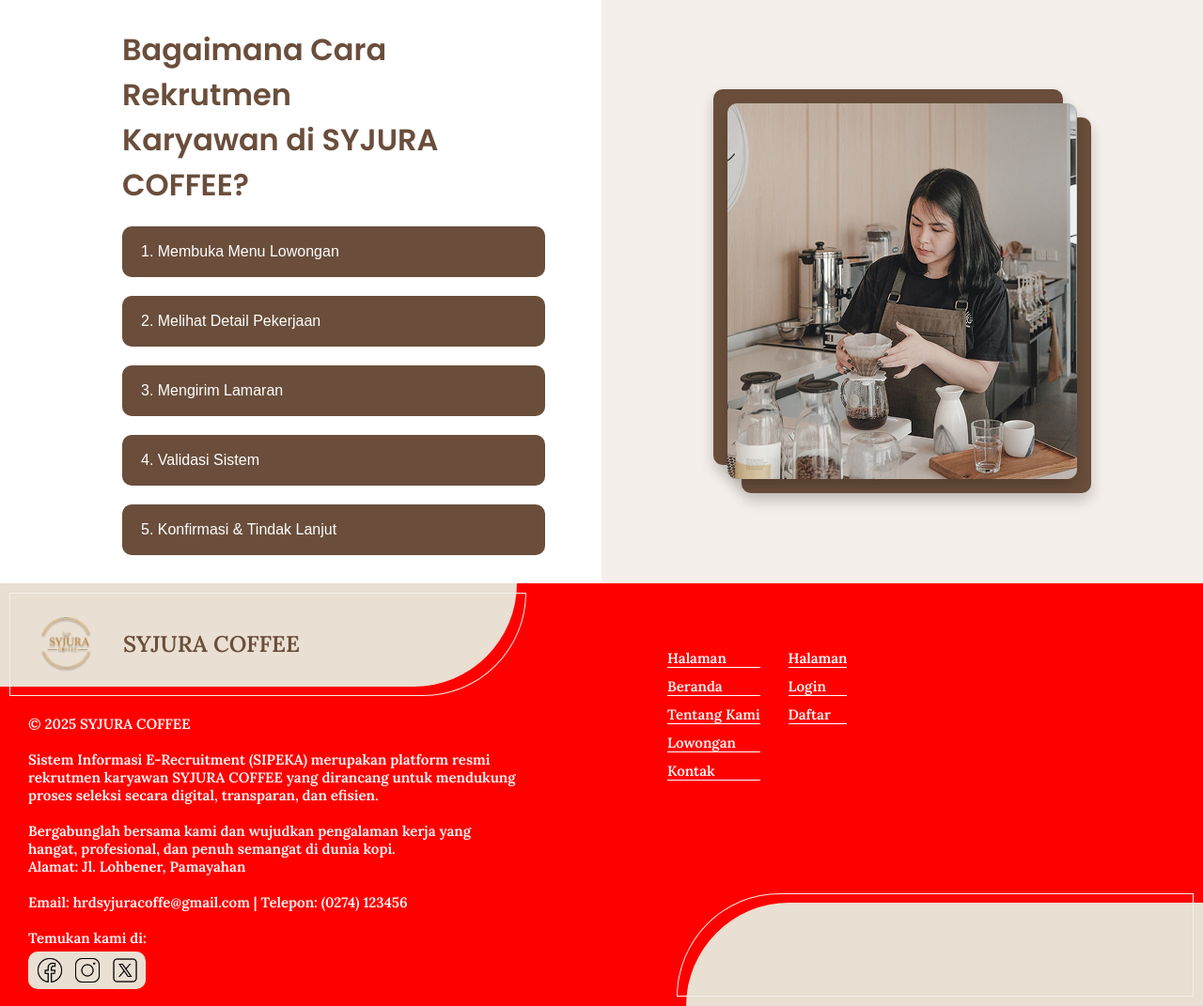
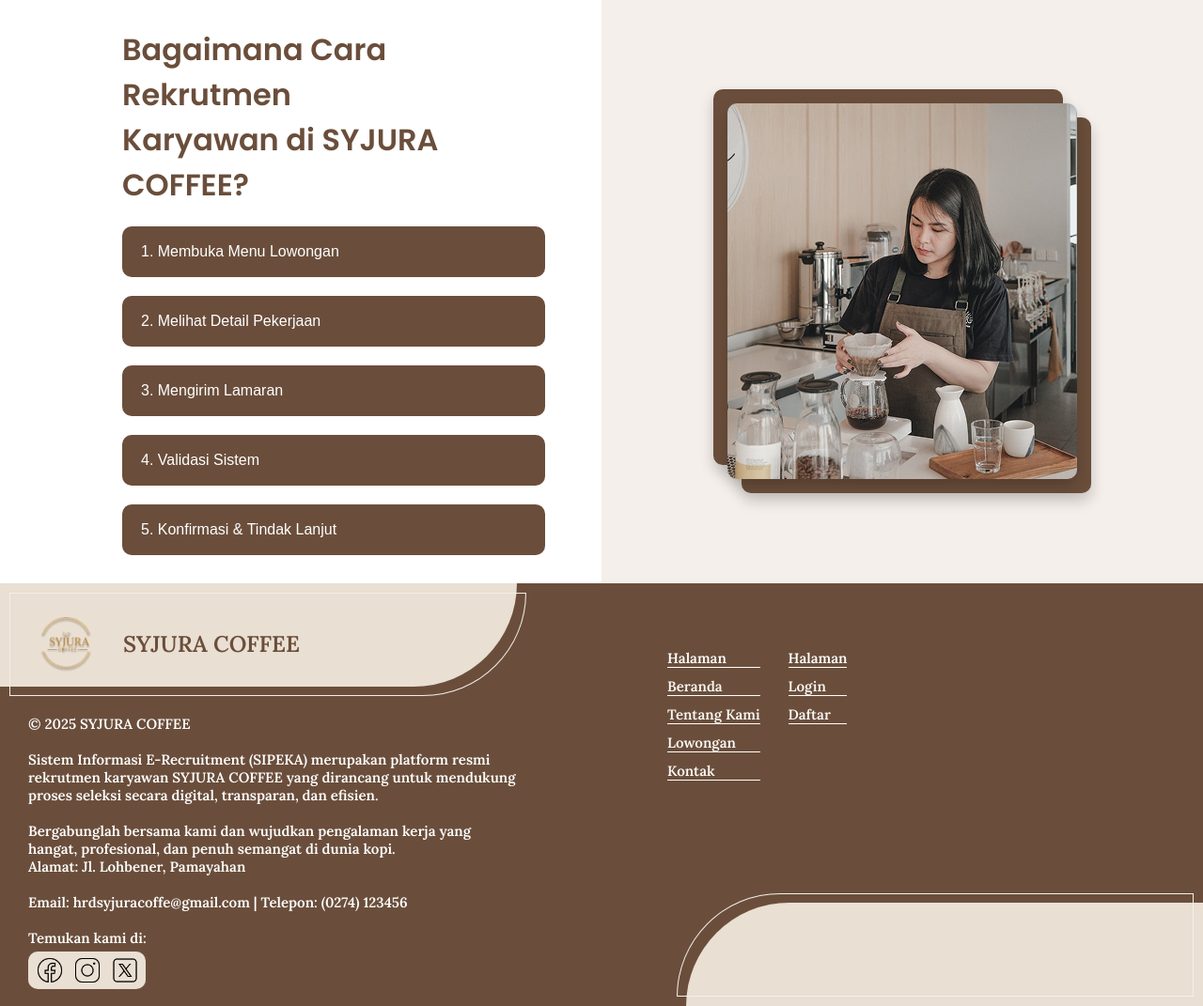
Before and after one commit to ramadhansanjaya18/sipeka, a PHP site: page /index.php in a window 1280 px wide. Shown: the part 1494-2565 px from the top of the page at 94% size. Run offline with PHP 8.4, Linux system fonts and the light colour scheme; data comes from the database, SQL or seed files in the repository.

Commit message:
edit new rul

```diff
--- a/assets/css/footer.css
+++ b/assets/css/footer.css
@@ -30,7 +30,7 @@
   display: flex;
   justify-content: space-between;
   height: 450px;
-  background-color: red;
+  background-color: var(--prymary-color);
 }
 
 .wrapper-left {
```
